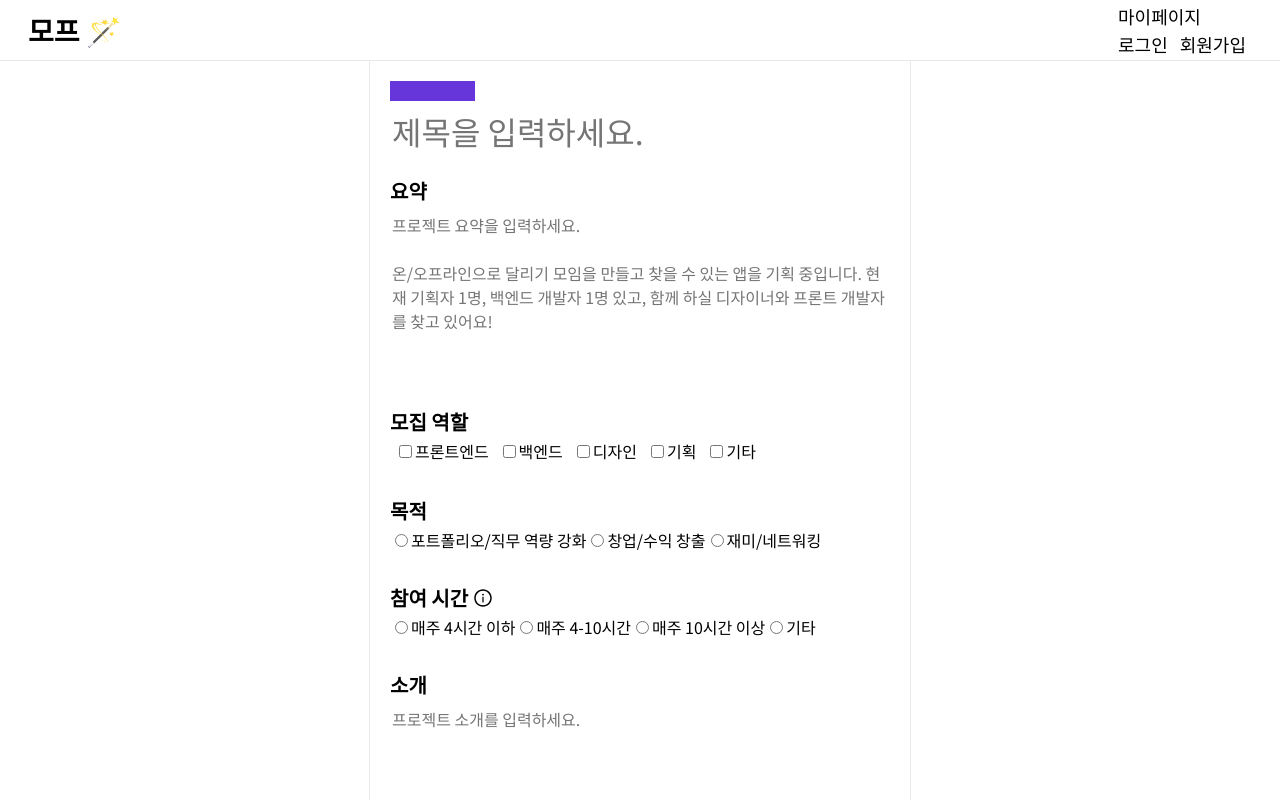
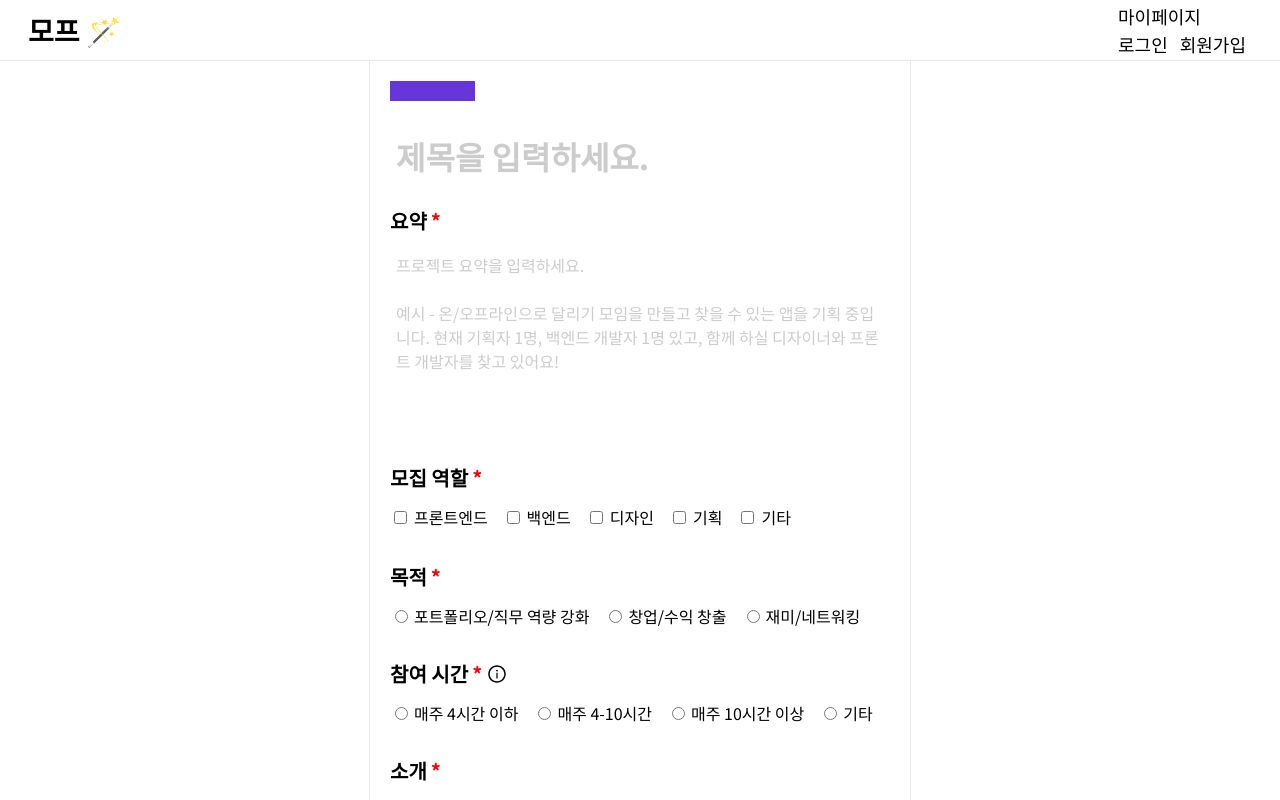
Before and after one commit to junhui324/MoGakPpo, a React (Create React App) app: page /create/1 in a window 1280 px wide. Shown: the top 800 px of the page. Built offline with nearby package versions, Linux system fonts and the light colour scheme; no server answers.

Commit message:
Feat: 유효성 검사 로직 작성
지금은 검사에 통과하지 못한 항목들을 모두 alert로 출력중인데
각 항목에 말풍선 형태로 또는 모달창 형태로 띄울 예정

```diff
--- a/src/components/ProjectWritingForm/ProjectWritingForm.module.scss
+++ b/src/components/ProjectWritingForm/ProjectWritingForm.module.scss
@@ -1,9 +1,38 @@
 @import '/src/variables.scss';
+@import url(//fonts.googleapis.com/earlyaccess/notosanskr.css);
 
 @mixin subtitle {
   font-weight: bold;
   font-size: 20px;
   margin-bottom: 10px;
+}
+
+input {
+  font-weight: 600;
+  padding: 6px;
+  &::placeholder {
+    color: #ccc;
+  }
+}
+
+textarea {
+  font-weight: 500;
+  padding: 6px;
+  margin-top: 6px;
+  margin-bottom: 20px;
+  width: 100%;
+  height: 200px;
+  box-sizing: border-box;
+  border-style: none;
+  font-size: 16px;
+  resize: none;
+  &::placeholder {
+    color: #ccc;
+  }
+}
+
+h2 {
+  @include subtitle;
 }
 
 .container {
@@ -28,6 +57,7 @@
 
   p {
     font-size: 11px;
+    font-weight: 600;
     text-align: center;
   }
 }
@@ -36,10 +66,11 @@
   font-size: 2rem;
   height: 58px;
   border-style: none;
-  margin-bottom: 20px;
+  margin: 20px 0;
 }
 
 .summaryBox {
+  margin-top: 10px;
   .summaryTextarea {
     width: 100%;
     height: 200px;
@@ -50,11 +81,18 @@
   }
 }
 
+.role {
+  margin-bottom: 20px;
+}
 .checkbox {
+  margin-top: 10px;
   margin-bottom: 40px;
   div {
     display: inline;
-    padding: 5px;
+    padding-right: 15px;
+    label {
+      padding-left: 4px;
+    }
   }
   input,
   progress {
@@ -62,25 +100,16 @@
   }
 }
 
+.goal {
+  margin-bottom: 20px;
+}
 .radioBox {
+  margin-top: 10px;
   margin-bottom: 40px;
   input,
   progress {
     accent-color: $main-color;
   }
-}
-
-h2 {
-  @include subtitle;
-}
-
-textarea {
-  width: 100%;
-  height: 200px;
-  box-sizing: border-box;
-  border-style: none;
-  font-size: 16px;
-  resize: none;
 }
 
 .stack {
@@ -95,6 +124,23 @@ textarea {
   .time {
     margin-right: 5px;
   }
+}
+
+.submitButton {
+  width: 120px;
+  height: 40px;
+  margin: 10px 20px 10px 0;
+  font-size: 18px;
+  font-weight: 600;
+  background-color: $main-color;
+  color: white;
+  border-color: $main-color;
+  border-radius: 8px;
+}
+
+.essential {
+  padding-left: 4px;
+  color: red;
 }
 
 /*여기서부터 말풍선 css*/
@@ -153,15 +199,3 @@ textarea {
     opacity: 0;
   }
 }
-
-.submitButton {
-  width: 120px;
-  height: 40px;
-  margin: 10px 20px 10px 0;
-  font-size: 18px;
-  font-weight: 600;
-  background-color: $main-color;
-  color: white;
-  border-color: $main-color;
-  border-radius: 8px;
-}
--- a/src/components/ProjectWritingForm/ProjectWritingForm.tsx
+++ b/src/components/ProjectWritingForm/ProjectWritingForm.tsx
@@ -18,7 +18,6 @@ import { PLACEHOLDER_STRING, PROJECT_TYPE_STRING } from './constant';
 function ProjectWritingForm() {
   const [project, setProject] = useState<TypeProjectPost>({
     project_type: '',
-    project_recruitment_status: null,
     project_title: '',
     project_summary: '',
     project_recruitment_roles: { roleList: [] as string[] },
@@ -126,8 +125,13 @@ function ProjectWritingForm() {
   const handleSubmitButton = (e: React.FormEvent) => {
     e.preventDefault();
 
+    const missingFields = getMissingFields();
+    if (missingFields.length > 0) {
+      alert(`다음 필수 항목이 입력되지 않았습니다: ${missingFields.join(', ')}`);
+      return;
+    }
+
     if (stackList.length === 0) {
-      console.log('stackList 길이가 0이면 미정');
       setProject((prevProject) => ({
         ...prevProject,
         project_required_stacks: {
@@ -139,8 +143,30 @@ function ProjectWritingForm() {
     console.log('json으로 보기:', JSON.stringify(project));
   };
 
-  //console.log(project);
-  //console.log('부모 컴포넌트의 stackList: ', stackList);
+  // 유효성 검사
+  const getMissingFields = () => {
+    const requiredFields: string[] = [
+      'project_title',
+      'project_summary',
+      'project_recruitment_roles',
+      'project_goal',
+      'project_participation_time',
+      'project_introduction',
+    ];
+
+    const missingFields: string[] = [];
+    requiredFields.forEach((field) => {
+      if (field === 'project_recruitment_roles') {
+        const isEmpty = project.project_recruitment_roles.roleList.length;
+        isEmpty === 0 ? missingFields.push(field) : console.log('');
+        // @ts-ignore
+      } else if (!project[field]) {
+        missingFields.push(field);
+      }
+    });
+
+    return missingFields;
+  };
 
   return (
     <div className={styles.container}>
@@ -162,7 +188,9 @@ function ProjectWritingForm() {
           </div>
 
           <div>
-            <h2 className={styles.summary}>요약</h2>
+            <h2 className={styles.summary}>
+              요약<span className={styles.essential}>*</span>
+            </h2>
             <div className={styles.summaryBox}>
               <textarea
                 className={styles.summaryTextarea}
@@ -175,7 +203,9 @@ function ProjectWritingForm() {
           </div>
 
           <div>
-            <h2 className={styles.role}>모집 역할</h2>
+            <h2 className={styles.role}>
+              모집 역할<span className={styles.essential}>*</span>
+            </h2>
             <div className={styles.checkbox}>
               <div>
                 <input
@@ -221,7 +251,9 @@ function ProjectWritingForm() {
           </div>
 
           <div>
-            <h2 className={styles.goal}>목적</h2>
+            <h2 className={styles.goal}>
+              목적<span className={styles.essential}>*</span>
+            </h2>
             <div className={styles.radioBox}>
               <RadioButton
                 label={PROJECT_GOAL.PORTFOLIO}
@@ -249,7 +281,9 @@ function ProjectWritingForm() {
 
           <div>
             <div className={styles.timeBox}>
-              <h2 className={styles.time}>참여 시간</h2>
+              <h2 className={styles.time}>
+                참여 시간<span className={styles.essential}>*</span>
+              </h2>
               <div className={styles.speechBubble}>
                 <AiOutlineInfoCircle className={styles.svg} />
                 <div className={styles.arrowBox}>매주 프로젝트에 쓸 수 있는 시간</div>
@@ -289,7 +323,9 @@ function ProjectWritingForm() {
           </div>
 
           <div>
-            <h2 className={styles.introduction}>소개</h2>
+            <h2 className={styles.introduction}>
+              소개<span className={styles.essential}>*</span>
+            </h2>
             <div>
               <textarea
                 className="introduceTextarea"
--- /dev/null
+++ b/src/components/ProjectWritingForm/RadioButton.module.scss
@@ -0,0 +1,6 @@
+.radioButton {
+  padding-right: 15px;
+  input {
+    margin-right: 6px;
+  }
+}
--- a/src/components/ProjectWritingForm/RadioButton.tsx
+++ b/src/components/ProjectWritingForm/RadioButton.tsx
@@ -1,4 +1,5 @@
 import React, { useState } from 'react';
+import styles from './RadioButton.module.scss';
 
 interface RadioButtonProps {
   label: string;
@@ -18,7 +19,7 @@ function RadioButton({ label, value, name, checked, onChange }: RadioButtonProps
   };
 
   return (
-    <label>
+    <label className={styles.radioButton}>
       <input type="radio" value={value} name={name} checked={checked} onChange={handleChange} />
       {label}
     </label>
--- a/src/components/ProjectWritingForm/constant.ts
+++ b/src/components/ProjectWritingForm/constant.ts
@@ -1,6 +1,6 @@
 const PLACEHOLDER_STRING = {
   TITLE: `제목을 입력하세요.`,
-  SUMMARY: `프로젝트 요약을 입력하세요.\n\n온/오프라인으로 달리기 모임을 만들고 찾을 수 있는 앱을 기획 중입니다. 현재 기획자 1명, 백엔드 개발자 1명 있고, 함께 하실 디자이너와 프론트 개발자를 찾고 있어요!`,
+  SUMMARY: `프로젝트 요약을 입력하세요.\n\n예시 - 온/오프라인으로 달리기 모임을 만들고 찾을 수 있는 앱을 기획 중입니다. 현재 기획자 1명, 백엔드 개발자 1명 있고, 함께 하실 디자이너와 프론트 개발자를 찾고 있어요!`,
   INTRODUCE: `프로젝트 소개를 입력하세요.`,
 };
 
--- a/src/interfaces/Project.interface.ts
+++ b/src/interfaces/Project.interface.ts
@@ -89,7 +89,6 @@ export type TypeProjectModify = Pick<Project, 'project_id' | 'project_recruitmen
 export type TypeProjectPost = Pick<
   Project,
   | 'project_type'
-  | 'project_recruitment_status'
   | 'project_title'
   | 'project_summary'
   | 'project_recruitment_roles'
```
